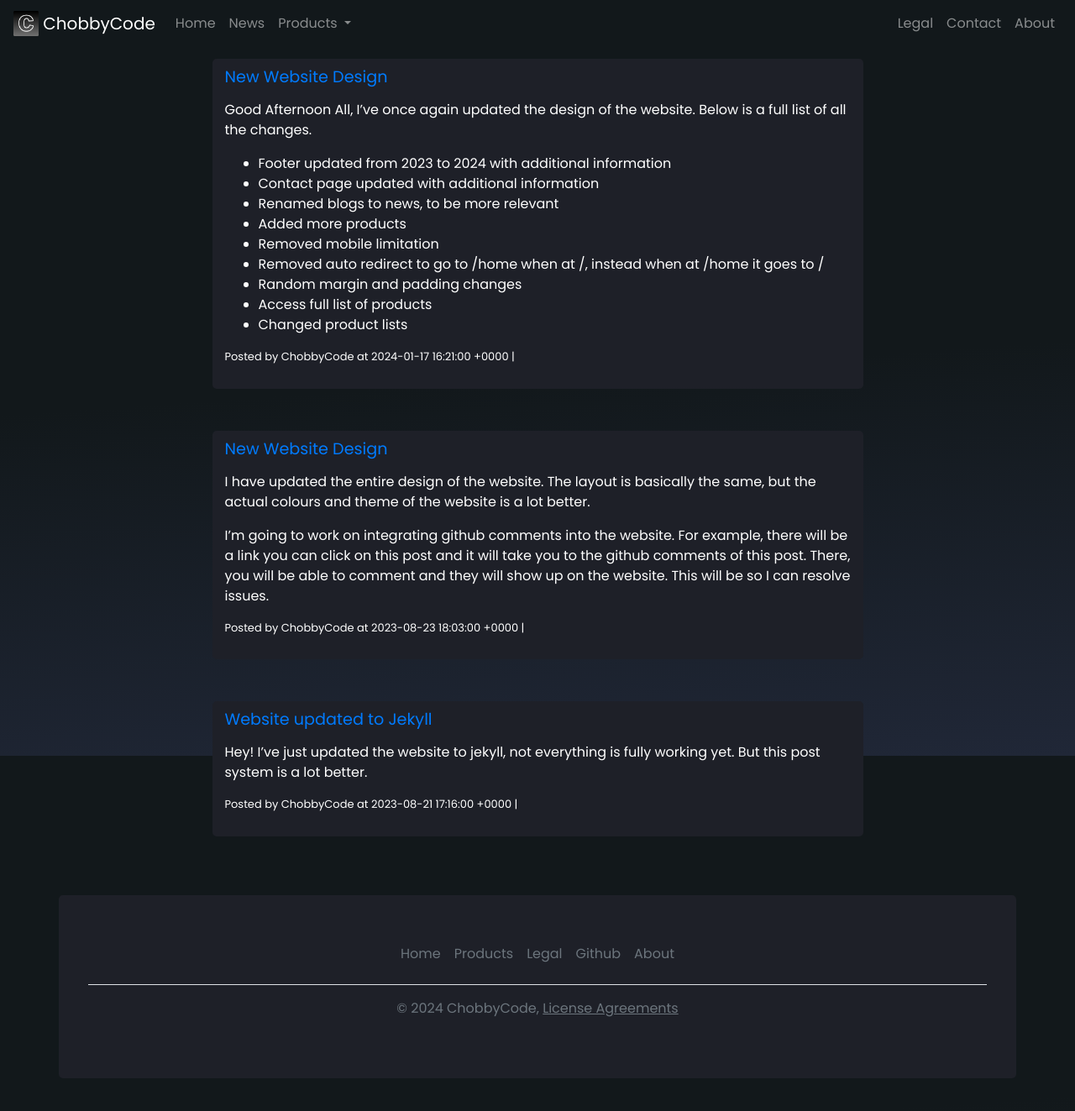
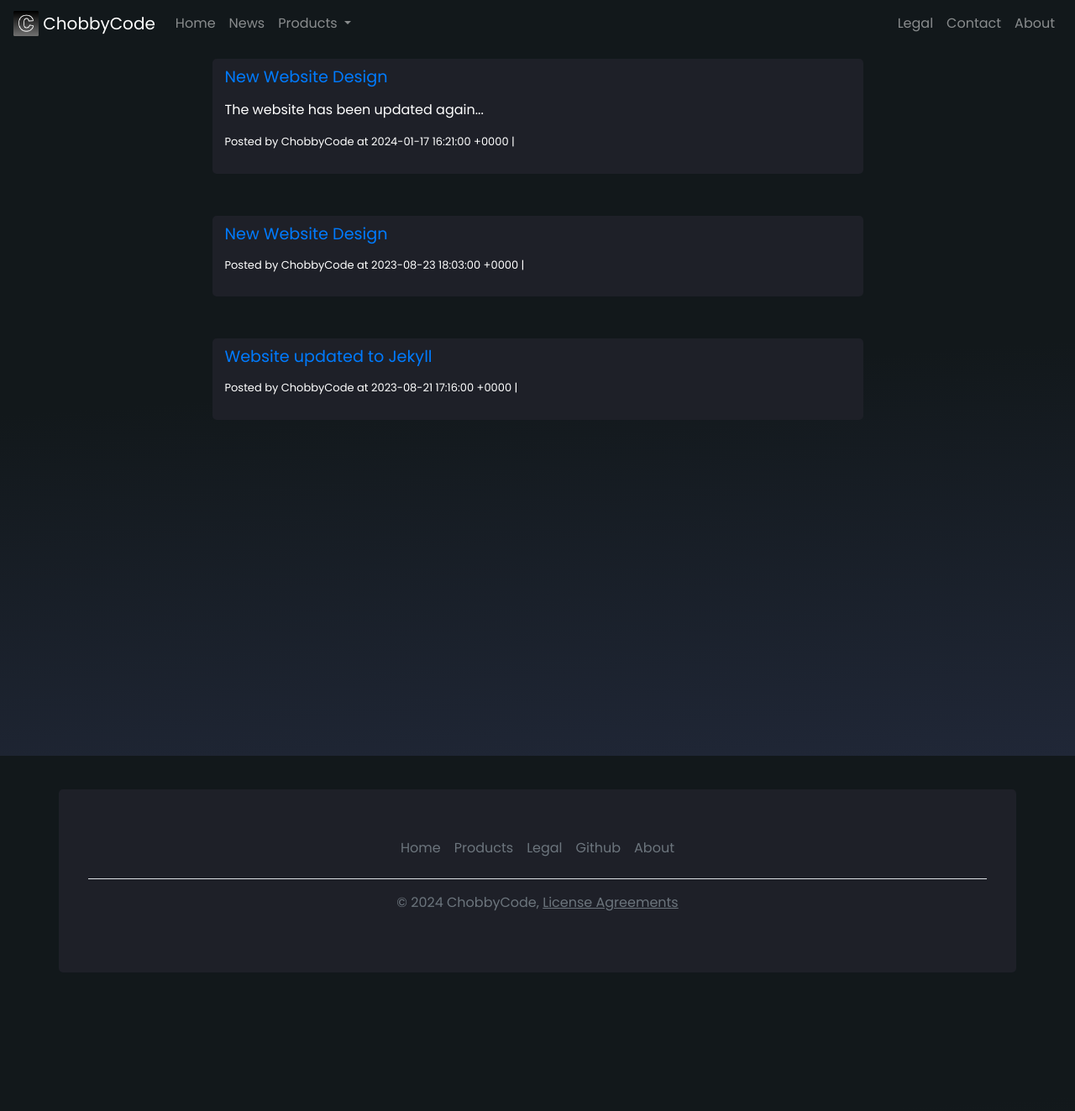
Before and after one commit to ChobbyCode/ChobbyCode.github.io, a Jekyll site: the page built from blog.md, in a window 1280 px wide and 1400 px high. Shown: the top 1323 px of the window at 84% size. Built offline with Jekyll 4.4.1, drawn with Linux system fonts in a browser that asks for light colours.

Commit message:
New Blog Layout

```diff
--- a/_layouts/blog.html
+++ b/_layouts/blog.html
@@ -12,7 +12,10 @@
     <h3>
         <a href="{{ post.url }}">{{ post.title }}</a>
     </h3>
-    <p>{{ post.content }}</p>
+
+    <p>
+        {{ post.summary }}
+    </p>
 
     <div class="post-info">
         <p>Posted by {{ post.user }} at {{ post.date }} |</p>
--- a/_layouts/post.html
+++ b/_layouts/post.html
@@ -3,6 +3,7 @@
 ---
 
 <div class="post">
+    <a href="/news/"><small class="text-muted">Return</small></a>
     <h3>{{ page.title }}</h3>
     <p>{{ content }}</p>
     <p>Posted by {{ page.user }} at {{ page.date }} |</p>
--- a/_posts/2024-01-17-updatedDesign.md
+++ b/_posts/2024-01-17-updatedDesign.md
@@ -4,6 +4,7 @@
 date: 2024-01-17 17:21 +0100
 layout: post
 showInFeed: true
+summary: The website has been updated again...
 ---
 
 Good Afternoon All, I've once again updated the design of the website.
```
Also changed, not shown: blog.md (line endings or trailing spaces).
